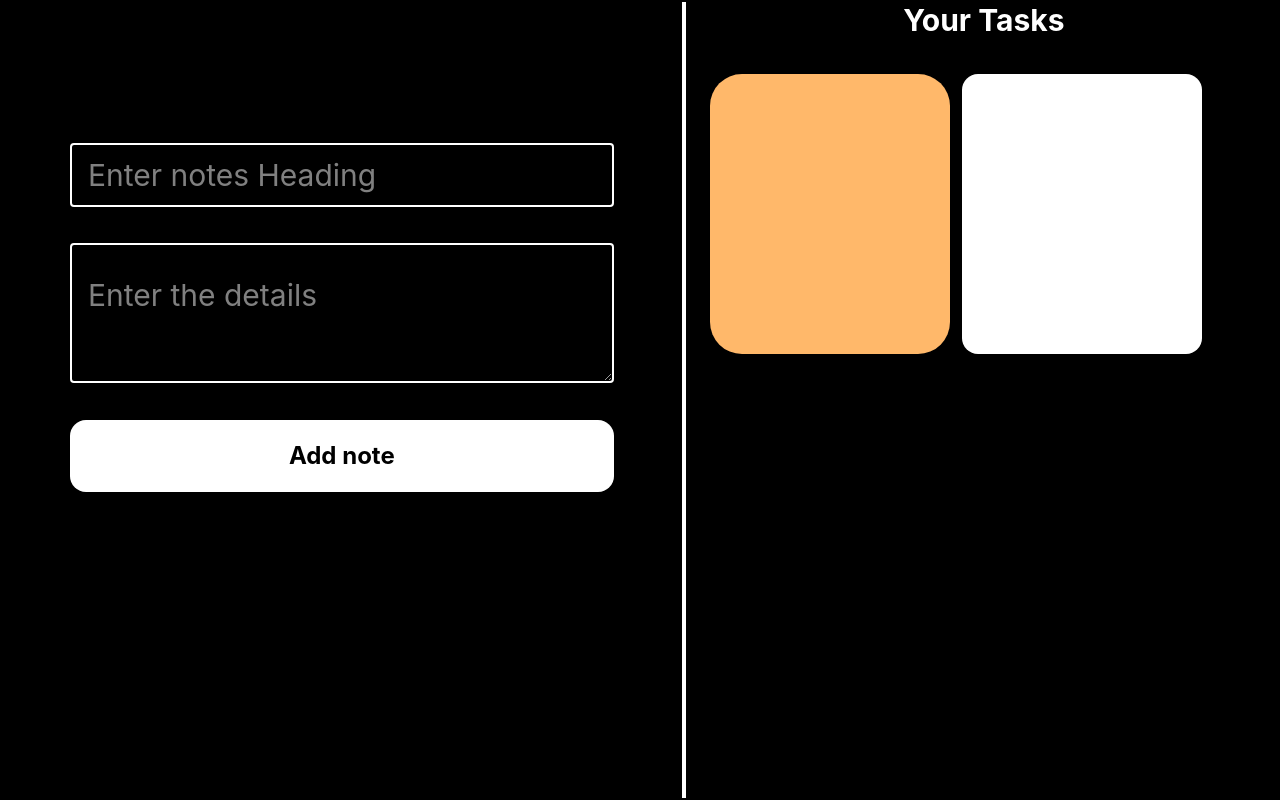
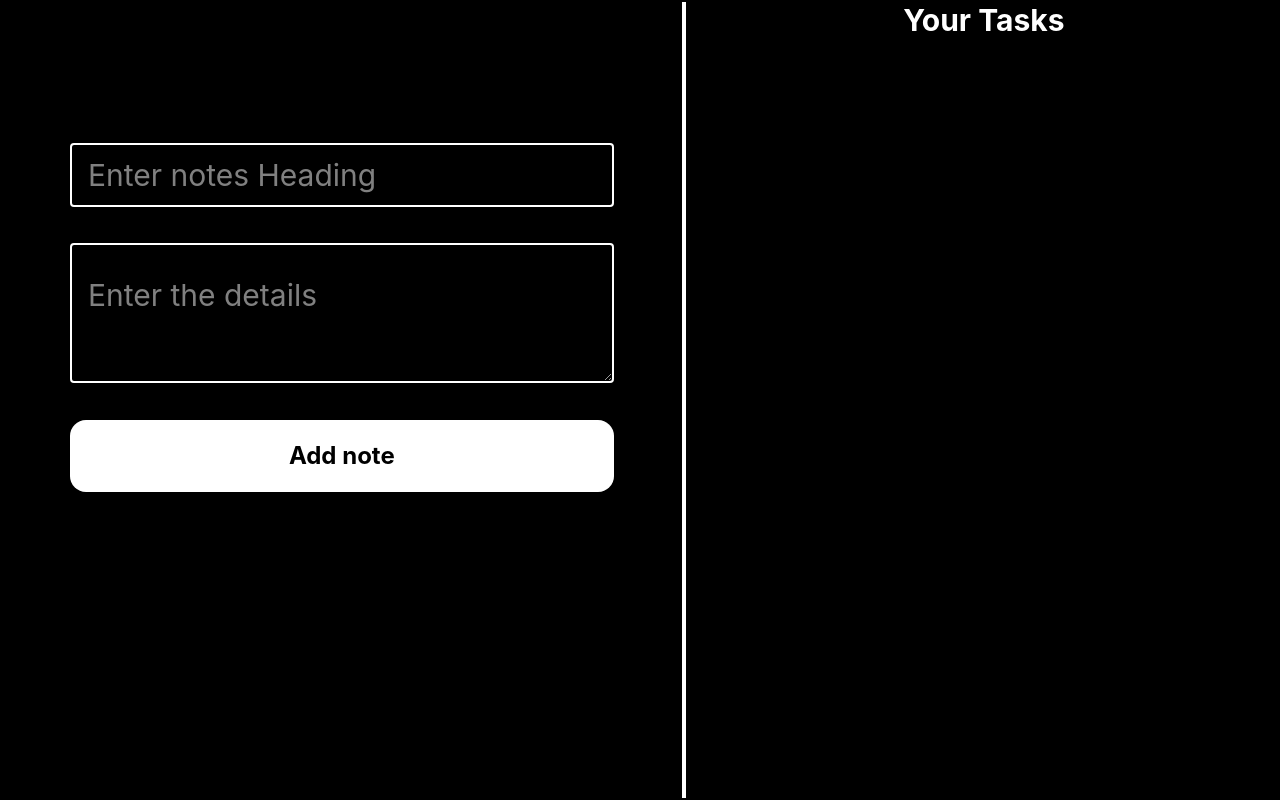
Before and after one commit to siddhantKumar07/Reactjs, a React (Vite) app in the folder 11notesProject/: page / in a window 1280 px wide. Built offline with nearby package versions, Linux system fonts and the light colour scheme.

Commit message:
creating a notes project

```diff
--- a/11notesProject/package.json
+++ b/11notesProject/package.json
@@ -11,6 +11,7 @@
   },
   "dependencies": {
     "@tailwindcss/vite": "^4.3.0",
+    "lucide-react": "^1.17.0",
     "react": "^19.2.0",
     "react-dom": "^19.2.0",
     "tailwindcss": "^4.3.0"
--- a/11notesProject/src/App.jsx
+++ b/11notesProject/src/App.jsx
@@ -1,32 +1,33 @@
 import React, { useState } from "react";
-
+import { X } from 'lucide-react';
 const App = () => {
   const [title, setTitle] = useState("");
   const [detail, setDetail] = useState("");
-  const [task, setTask] = useState([])
-  function store() {
-  let data = JSON.parse(localStorage.getItem("cards")) || [];
+  const [tasks, setTask] = useState([])
 
-  data.forEach((elem) => {
-    console.log(elem);
-  });
+  // let data = JSON.parse(localStorage.getItem("cards")) || [];
+  // function store() {
 
-  data.push(task);
+//   data.forEach((elem) => {
+//     console.log(elem);
+//   });
 
-  localStorage.setItem("cards", JSON.stringify(data));
-}
+//   data.push(task);
+
+//   localStorage.setItem("cards", JSON.stringify(data));
+// }
   const handleform = (e) => {
     e.preventDefault();
     console.log(detail);
     console.log(title);
-    const copytask =[...task]
+    const copytask =[...tasks]
     copytask.push({title,detail})
     setTask(copytask)
-    console.log(copytask);
+    console.log(tasks);
 
     setTitle("");
     setDetail("");
-    store();
+    // store();
   };
 
   return (
@@ -63,15 +64,14 @@ const App = () => {
         <h1 className="text-center h-[5%] text-3xl font-bold text-white">
           Your Tasks
         </h1>
-        <div className="flex gap-3 flex-wrap py-8 px-5 overflow-auto h-[calc(100vh-5%)]">
-          <div className="h-70 py-5 px-3.5 w-60 rounded-4xl bg-orange-300">
-            <h1 className="text-4xl">{title}</h1>
-            <h3 className="text-2xl mt-2 h-[80%]">{detail}</h3>
+        <div className="flex gap-3 flex-wrap py-8 px-1 overflow-auto h-[calc(100vh-5%)]">
+          {tasks.map((task,idx)=>{
+            return  <div key={idx} className="h-60 py-5 relative px-3.5 w-57 bg-cover rounded-4xl bg-[url('https://www.bing.com/th/id/OIP.rQE-2z4GsRRsCjlZrqiffwHaKX?w=193&h=270&c=8&rs=1&qlt=90&o=6&dpr=1.3&pid=3.1&rm=2')]">
+              <h1 className="absolute cursor-pointer right-1.5 px-2 py-2 bg-red-500 rounded-full top-2"><X size={24} color="#fff" /></h1>
+            <h1 className="text-4xl font-bold">{task.title}</h1>
+            <h3 className="text-2xl h-[80%]">{task.detail}</h3>
           </div>
-          <div className="h-70 w-60 rounded-2xl bg-white">
-              <h1>{title}</h1>
-            <h3>{detail}</h3>
-          </div>
+          })}
         </div>
       </div>
     </div>
```
Also changed, not shown: 1 other file (tests, documents, lock files or other folders).
